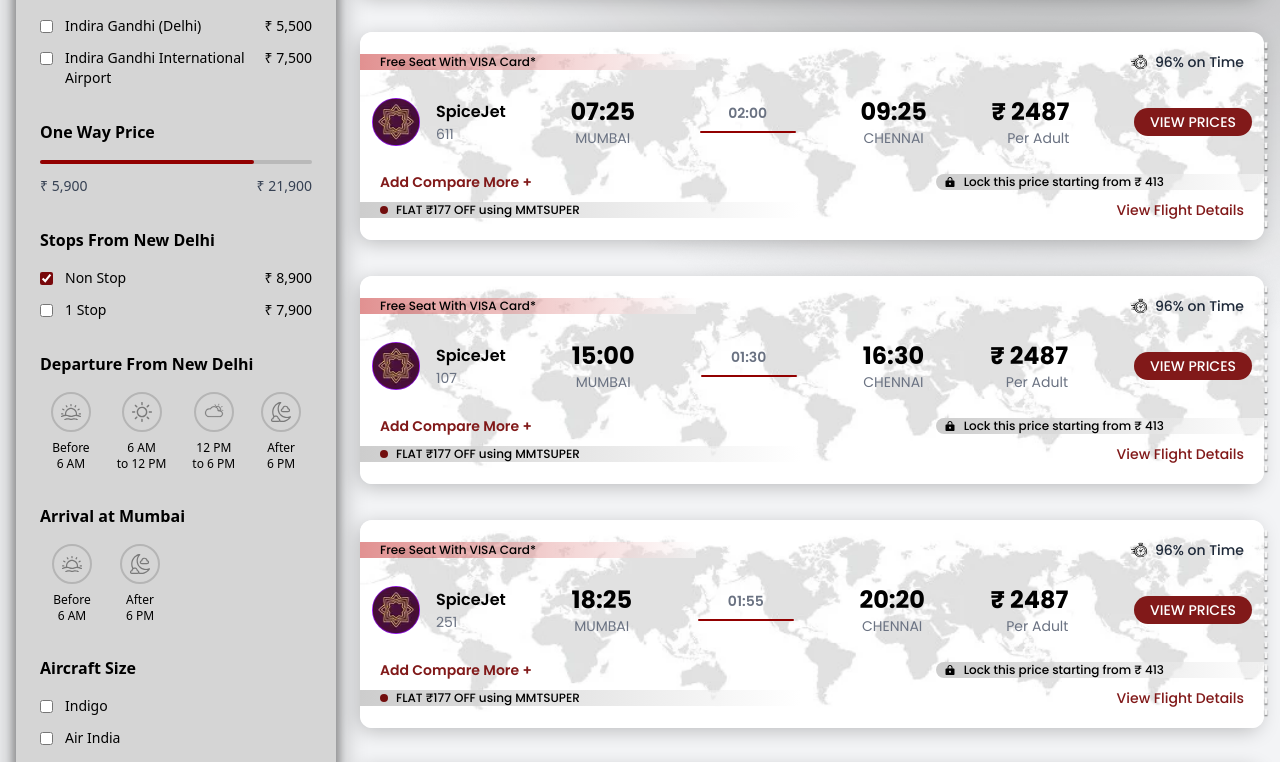
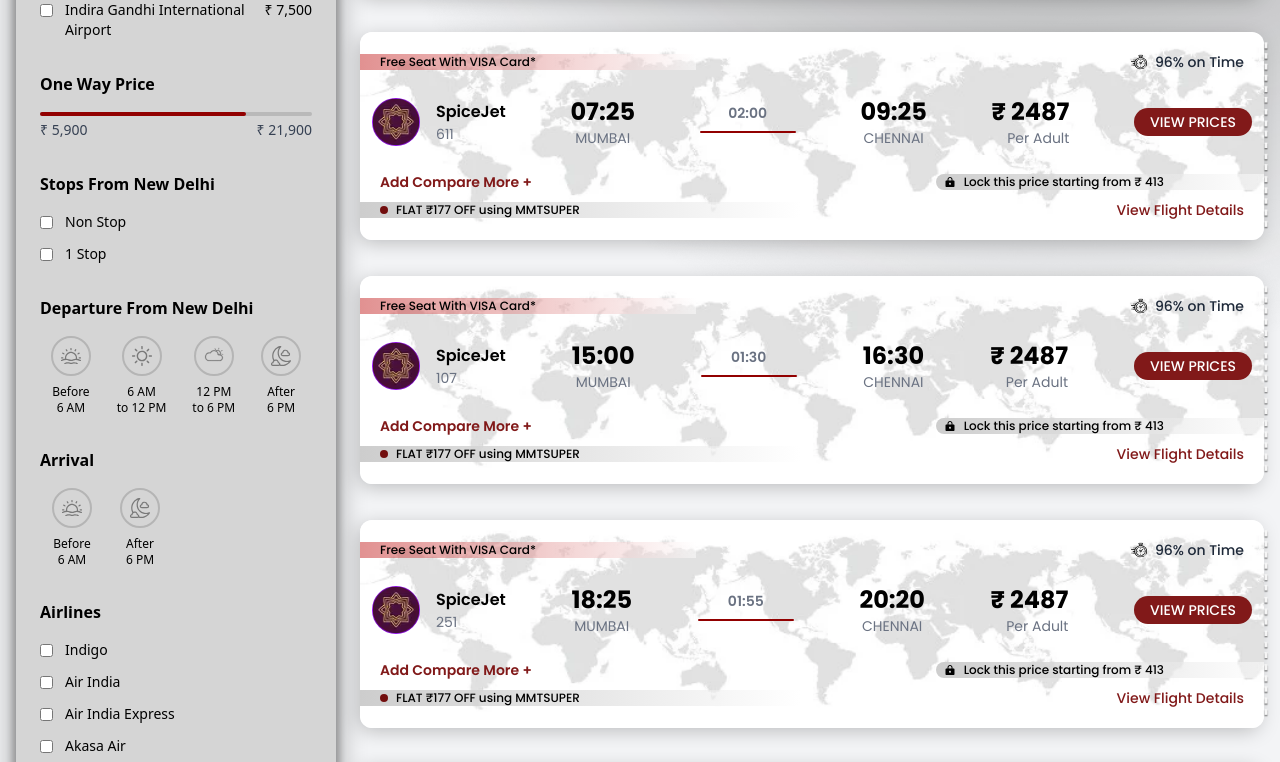
Before and after one commit to adarshjoshi13/skyvoo, a React (Vite) app: page /search-results in a window 1280 px wide. Shown: the part 633-1395 px from the top of the page. Built offline with nearby package versions, Linux system fonts and the light colour scheme.

Commit message:
context added with all of the old functionalities and code

```diff
--- a/src/App.jsx
+++ b/src/App.jsx
@@ -4,16 +4,25 @@
 import FlightResults from './pages/FlightResults';
 import CompareFlights from './pages/CompareFlights';
 import ReviewDetails from './pages/ReviewDetails';
+import { FlightFilterProvider } from './contexts/FlightFilterContext.jsx'
 
 function App() {
   return (
     <Router>
       <Routes>
         <Route path="/" element={<Home />} />
-        <Route path="/search-results" element={<FlightResults />} />
+        <Route
+          path="/search-results"
+          element={
+            <FlightFilterProvider>
+              <FlightResults />
+            </FlightFilterProvider>
+          }
+        />
         <Route path="/compare-flights" element={<CompareFlights />} />
         <Route path="/review-details" element={<ReviewDetails />} />
       </Routes>
+
     </Router>
   );
 }
--- a/src/components/FlightResults/Filters.jsx
+++ b/src/components/FlightResults/Filters.jsx
@@ -1,9 +1,10 @@
-import React, { useRef, useState } from 'react'
+import React, { useRef, useState, useEffect } from 'react';
 import { X } from 'lucide-react';
 import Sunrise from '@/assets/vectors/sunrise.svg';
 import Sunnyday from '@/assets/vectors/sunnyday.svg';
 import Afternoon from '@/assets/vectors/afternoon.svg';
 import Night from '@/assets/vectors/night.svg';
+import { useFlightFilters } from '../../contexts/FlightFilterContext';
 
 const PopularFilters = [
     { label: 'Non Stop', price: 5500 },
@@ -20,34 +21,45 @@
 const DepartureAirports = [
     { label: 'Indira Gandhi (Delhi)', price: 5500 },
     { label: 'Indira Gandhi International Airport', price: 7500 },
-]
+];
 
 const Stops = [
     { label: 'Non Stop', price: 8900 },
     { label: '1 Stop', price: 7900 },
-]
+];
 
-const Airlines = ['Indigo', 'Air India', 'Air India Express', 'Akasa Air', 'SpiceJet']
+const Airlines = ['Indigo', 'Air India', 'Air India Express', 'Akasa Air', 'SpiceJet'];
 
 const AircraftSize = [
     { label: 'Small / Mid - Size Aircraft', price: 5010 },
     { label: 'Large Aircraft', price: 9478 },
-]
+];
 
 function Filters() {
+    const {
+        selectedStops,
+        setSelectedStops,
+        selectedAirlines,
+        setSelectedAirlines,
+        selectedAircraftSizes,
+        setSelectedAircraftSizes,
+        selectedPriceRange,
+        setSelectedPriceRange,
+    } = useFlightFilters();
+
     const [showAll, setShowAll] = useState(false);
-    const [selected, setSelected] = useState(['Non Stop']);
     const [departure, setDeparture] = useState(null);
     const [arrival, setArrival] = useState(null);
 
     const visibleFilters = showAll ? PopularFilters : PopularFilters.slice(0, 4);
     const remainingCount = PopularFilters.length - 4;
 
-    const [value, setValue] = useState(18500);
+    const [value, setValue] = useState(selectedPriceRange[0]);
     const [isDragging, setIsDragging] = useState(false);
     const sliderRef = useRef(null);
     const minValue = 5900;
     const maxValue = 21900;
+    const [prevValue, setPrevValue] = useState(18500);
 
     const updateValue = (clientX) => {
         if (!sliderRef.current) return;
@@ -55,8 +67,10 @@
         const rect = sliderRef.current.getBoundingClientRect();
         const clickX = clientX - rect.left;
         const percentage = Math.max(0, Math.min(1, clickX / rect.width));
-        const newValue = minValue + (maxValue - minValue) * percentage;
-        setValue(Math.round(newValue));
+        const newValue = Math.round(minValue + (maxValue - minValue) * percentage);
+
+        setPrevValue(value);
+        setValue(newValue);
     };
 
     const handleMouseDown = (e) => {
@@ -65,22 +79,16 @@
     };
 
     const handleMouseMove = (e) => {
-        if (isDragging) {
-            updateValue(e.clientX);
-        }
+        if (isDragging) updateValue(e.clientX);
     };
 
-    const handleMouseUp = () => {
-        setIsDragging(false);
-    };
+    const handleMouseUp = () => setIsDragging(false);
 
-    // Add event listeners for mouse move and up on the document
-    React.useEffect(() => {
+    useEffect(() => {
         if (isDragging) {
             document.addEventListener('mousemove', handleMouseMove);
             document.addEventListener('mouseup', handleMouseUp);
         }
-
         return () => {
             document.removeEventListener('mousemove', handleMouseMove);
             document.removeEventListener('mouseup', handleMouseUp);
@@ -89,29 +97,54 @@
 
     const percentage = ((value - minValue) / (maxValue - minValue)) * 100;
 
-    // Toggle when a checkbox is clicked
-    const toggleFilter = (label) => {
-        setSelected((prev) =>
-            prev.includes(label)
-                ? prev.filter((f) => f !== label)
-                : [...prev, label]
+    const toggleStopFilter = (label) => {
+        setSelectedStops(prev =>
+            prev.includes(label) ? prev.filter(f => f !== label) : [...prev, label]
         );
     };
 
-    // Remove when the X on a tag is clicked
-    const removeFilter = (label) => {
-        setSelected((prev) => prev.filter((f) => f !== label));
+    const toggleAirlineFilter = (label) => {
+        setSelectedAirlines(prev =>
+            prev.includes(label) ? prev.filter(f => f !== label) : [...prev, label]
+        );
+    };
+
+    const toggleAircraftFilter = (label) => {
+        setSelectedAircraftSizes(prev =>
+            prev.includes(label) ? prev.filter(f => f !== label) : [...prev, label]
+        );
     };
 
     const clearAllFilters = () => {
-        setSelected([]);
+        setSelectedStops([]);
+        setSelectedAirlines([]);
+        setSelectedAircraftSizes([]);
+        setSelectedPriceRange([0, maxValue]);
+        setDeparture(null);
+        setArrival(null);
+    };
+
+    const selected = [
+        ...selectedStops,
+        ...selectedAirlines,
+        ...selectedAircraftSizes,
+        departure,
+        arrival
+    ].filter(Boolean);
+
+    const removeFilter = (filter) => {
+        if (selectedStops.includes(filter)) setSelectedStops(prev => prev.filter(f => f !== filter));
+        else if (selectedAirlines.includes(filter)) setSelectedAirlines(prev => prev.filter(f => f !== filter));
+        else if (selectedAircraftSizes.includes(filter)) setSelectedAircraftSizes(prev => prev.filter(f => f !== filter));
+        else if (departure === filter) setDeparture(null);
+        else if (arrival === filter) setArrival(null);
     };
 
 
     return (
         <div className="w-80 bg-[#D5D5D5] rounded-lg shadow-sm px-6 pb-6 pt-3 h-fit filters"
-            style={{ boxShadow: '0px 3px 22.3px 10px rgba(0, 0, 0, 0.2), 0px 4px 6.1px 4px rgba(0, 0, 0, 0.25)' }}
-        >
+            style={{ boxShadow: '0px 3px 22.3px 10px rgba(0,0,0,0.2),0px 4px 6.1px 4px rgba(0,0,0,0.25)' }}>
+
             <div className="flex items-center justify-between mb-6">
                 <h3 className="text-lg font-semibold secondary-font">Applied Filters</h3>
                 <button className="cursor-pointer text-[#78080B] text-sm font-medium hover:underline" onClick={clearAllFilters}>CLEAR ALL</button>
@@ -140,6 +173,7 @@
                 </div>
             )}
 
+
             {/* Popular Filters */}
             <div className="mb-8">
                 <h4 className="font-semibold mb-4">Popular Filters</h4>
@@ -149,8 +183,11 @@
                             <span className="flex items-center">
                                 <input
                                     type="checkbox"
-                                    checked={selected.includes(label)}
-                                    onChange={() => toggleFilter(label)}
+                                    checked={selectedStops.includes(label) || selectedAirlines.includes(label)}
+                                    onChange={() => {
+                                        if (Stops.some(s => s.label === label)) toggleStopFilter(label);
+                                        else toggleAirlineFilter(label);
+                                    }}
                                     className="mr-3 cursor-pointer accent-red-600"
                                 />
                                 {label}
@@ -158,12 +195,9 @@
                             {price && <span>₹ {price.toLocaleString()}</span>}
                         </label>
                     ))}
-
                     {!showAll && remainingCount > 0 && (
-                        <button
-                            onClick={() => setShowAll(true)}
-                            className="cursor-pointer text-[#78080B] font-medium hover:underline"
-                        >
+                        <button onClick={() => setShowAll(true)}
+                            className="cursor-pointer text-[#78080B] font-medium hover:underline">
                             + {remainingCount} more
                         </button>
                     )}
@@ -179,8 +213,12 @@
                             <label className="flex items-start gap-3 flex-1">
                                 <input
                                     type="checkbox"
-                                    checked={selected.includes(label)}
-                                    onChange={() => toggleFilter(label)}
+                                    checked={selectedStops.includes(label)} // use context state
+                                    onChange={() => {
+                                        setSelectedStops(prev =>
+                                            prev.includes(label) ? prev.filter(f => f !== label) : [...prev, label]
+                                        );
+                                    }}
                                     className="mt-1 cursor-pointer accent-red-600"
                                 />
                                 <span>{label}</span>
@@ -191,16 +229,12 @@
                 </div>
             </div>
 
-            {/* One Way Price */}
+            {/* Price Slider */}
             <div className="mb-8">
-                <div className="max-w-md mx-auto">
-                    <h4 className="font-semibold mb-4 text-black">One Way Price</h4>
-
-                    <div className="space-y-3">
-                        {/* Custom Range Slider - NO HANDLE */}
+                <h4 className="font-semibold mb-4">One Way Price</h4>
                 <div
+                    className="relative h-1 bg-[#B9B9B9] rounded-sm cursor-pointer select-none"
                     ref={sliderRef}
-                            className="relative h-1 bg-[#B9B9B9] rounded-sm cursor-pointer select-none"
                     onMouseDown={handleMouseDown}
                 >
                     {/* Red Progress Track */}
@@ -216,170 +250,118 @@
                             style={{ left: `${percentage}%` }}
                         >
                             ₹ {value.toLocaleString()}
-                                    {/* Arrow pointing down */}
                             <div className="absolute top-full left-1/2 transform -translate-x-1/2 w-0 h-0 border-l-4 border-r-4 border-t-4 border-l-transparent border-r-transparent border-t-gray-800"></div>
                         </div>
                     )}
+
                 </div>
-
-                        {/* Price Labels */}
-                        <div className="flex justify-between text-sm text-gray-700">
+                <div className="flex justify-between text-sm text-gray-700 mt-1">
                     <span>₹ {minValue.toLocaleString()}</span>
                     <span>₹ {maxValue.toLocaleString()}</span>
                 </div>
             </div>
+
+            {/* Stops */}
+            <div className="mb-8">
+                <h4 className="font-semibold mb-4">Stops From New Delhi</h4>
+                <div className="space-y-3 text-sm">
+                    {Stops.map(({ label }) => (
+                        <label key={label} className="flex items-center justify-between">
+                            <span className="flex items-center">
+                                <input
+                                    type="checkbox"
+                                    checked={selectedStops.includes(label)}
+                                    onChange={() => toggleStopFilter(label)}
+                                    className="mr-3 cursor-pointer accent-red-600"
+                                />
+                                {label}
+                            </span>
+                        </label>
+                    ))}
                 </div>
             </div>
 
-            {/* Stops From New Delhi */}
+
+            {/* Departure */}
             <div className="mb-8">
-                <h4 className="font-semibold mb-4">Stops From New  Delhi</h4>
-                <div className="space-y-3 text-sm">
-                    {Stops.map(({ label, price }) => (
-                        <div key={label} className="flex justify-between items-start w-full">
-                            <label className="flex items-start gap-3 flex-1">
-                                <input
-                                    type="checkbox"
-                                    checked={selected.includes(label)}
-                                    onChange={() => toggleFilter(label)}
-                                    className="mt-1 cursor-pointer accent-red-600"
+                <h4 className="font-semibold mb-4">Departure From New Delhi</h4>
+                <div className="flex flex-row justify-around gap-1 flex-wrap">
+                    {[
+                        { label: "Early Morning", icon: Sunrise, lines: ["Before", "6 AM"] },
+                        { label: "Morning", icon: Sunnyday, lines: ["6 AM", "to 12 PM"] },
+                        { label: "Afternoon", icon: Afternoon, lines: ["12 PM", "to 6 PM"] },
+                        { label: "Night", icon: Night, lines: ["After", "6 PM"] }
+                    ].map(({ label, icon, lines }) => (
+                        <div
+                            key={label}
+                            onClick={() => setDeparture(label)}
+                            className="cursor-pointer text-center flex flex-col items-center"
+                        >
+                            <div className={`w-10 h-10 rounded-full p-2 flex items-center justify-center mb-2 transition-colors duration-200 ${departure === label ? 'bg-[#78080B]' : 'border-[#B5B5B5] border-2 border-solid'}`}>
+                                <img
+                                    src={icon}
+                                    alt={label}
+                                    className={departure === label ? 'filter invert brightness-0' : ''}
                                 />
-                                <span>{label}</span>
-                            </label>
-                            {price && <span className="ml-3 flex-shrink-0">₹ {price.toLocaleString()}</span>}
+                            </div>
+                            <div className="text-xs font-medium text-center">
+                                {lines.map((line, idx) => (
+                                    <div key={idx}>{line}</div>
+                                ))}
+                            </div>
                         </div>
                     ))}
                 </div>
             </div>
 
-            {/* Departure Times */}
+
+            {/* Arrival */}
             <div className="mb-8">
-                <h4 className="font-semibold mb-4">Departure From New Delhi</h4>
-                <div className="flex flex-row justify-around gap-1 flex-wrap">
-
-                    {/* Early Morning */}
+                <h4 className="font-semibold mb-4">Arrival</h4>
+                <div className="flex flex-row justify-start gap-1 flex-wrap">
+                    {[
+                        { label: "Early Morning", icon: Sunrise, lines: ["Before", "6 AM"] },
+                        { label: "Night", icon: Night, lines: ["After", "6 PM"] }
+                    ].map(({ label, icon, lines }) => (
                         <div
-                        onClick={() => setDeparture("Early Morning")}
-                        className="cursor-pointer text-center flex flex-col items-center"
+                            key={label}
+                            onClick={() => setArrival(label)}
+                            className="mx-3 cursor-pointer text-center flex flex-col items-center"
                         >
-                        <div className={`w-10 h-10 rounded-full p-2 flex items-center justify-center mb-2 transition-colors duration-200  ${departure === "Early Morning" ? "bg-[#78080B]" : "border-[#B5B5B5] border-2 border-solid"}`}>
+                            <div className={`w-10 h-10 rounded-full p-2 flex items-center justify-center mb-2 transition-colors duration-200 ${arrival === label ? 'bg-[#78080B]' : 'border-[#B5B5B5] border-2 border-solid'}`}>
                                 <img
-                                src={Sunrise}
-                                alt="sunrise img"
-                                className={departure === "Early Morning" ? "filter invert brightness-0" : ""}
+                                    src={icon}
+                                    alt={label}
+                                    className={arrival === label ? 'filter invert brightness-0' : ''}
                                 />
                             </div>
                             <div className="text-xs font-medium text-center">
-                            Before <br /> 6 AM
+                                {lines.map((line, idx) => (
+                                    <div key={idx}>{line}</div>
+                                ))}
+                            </div>
+                        </div>
+                    ))}
                 </div>
             </div>
 
-                    {/* Morning */}
-                    <div
-                        onClick={() => setDeparture("Morning")}
-                        className="cursor-pointer text-center flex flex-col items-center"
-                    >
-                        <div className={`w-10 h-10 rounded-full p-2 flex items-center justify-center mb-2 transition-colors duration-200  ${departure === "Morning" ? "bg-[#78080B]" : "border-[#B5B5B5] border-2 border-solid"}`}>
-                            <img
-                                src={Sunnyday}
-                                alt="sunnyday img"
-                                className={departure === "Morning" ? "filter invert brightness-0" : ""}
-                            />
-                        </div>
-                        <div className="text-xs font-medium text-center">
-                            6 AM <br /> to 12 PM
-                        </div>
-                    </div>
-
-                    {/* Afternoon */}
-                    <div
-                        onClick={() => setDeparture("Afternoon")}
-                        className="cursor-pointer text-center flex flex-col items-center"
-                    >
-                        <div className={`w-10 h-10 rounded-full p-2 flex items-center justify-center mb-2 transition-colors duration-200  ${departure === "Afternoon" ? "bg-[#78080B]" : "border-[#B5B5B5] border-2 border-solid"}`}>
-                            <img
-                                src={Afternoon}
-                                alt="afternoon img"
-                                className={departure === "Afternoon" ? "filter invert brightness-0" : ""}
-                            />
-                        </div>
-                        <div className="text-xs font-medium text-center">
-                            12 PM <br /> to 6 PM
-                        </div>
-                    </div>
-
-                    {/* Night */}
-                    <div
-                        onClick={() => setDeparture("Night")}
-                        className="cursor-pointer text-center flex flex-col items-center"
-                    >
-                        <div className={`w-10 h-10 rounded-full p-2 flex items-center justify-center mb-2 transition-colors duration-200  ${departure === "Night" ? "bg-[#78080B]" : "border-[#B5B5B5] border-2 border-solid"}`}>
-                            <img
-                                src={Night}
-                                alt="night img"
-                                className={departure === "Night" ? "filter invert brightness-0" : ""}
-                            />
-                        </div>
-                        <div className="text-xs font-medium text-center">
-                            After <br /> 6 PM
-                        </div>
-                    </div>
-
-                </div>
-            </div>
-
-            {/* Arrival Times */}
-            <div className="mb-8">
-                <h4 className="font-semibold mb-4">Arrival at Mumbai</h4>
-                <div className="flex flex-row justify-start gap-1 flex-wrap">
-
-                    {/* Early Morning */}
-                    <div onClick={() => setArrival("Early Morning")} className="cursor-pointer text-center flex flex-col items-center mx-3" >
-                        <div className={`w-10 h-10 rounded-full p-2 flex items-center justify-center mb-2 transition-colors duration-200  ${arrival === "Early Morning" ? "bg-[#78080B]" : "border-[#B5B5B5] border-2 border-solid"}`}>
-                            <img
-                                src={Sunrise}
-                                alt="sunrise img"
-                                className={arrival === "Early Morning" ? "filter invert brightness-0" : ""}
-                            />
-                        </div>
-                        <div className="text-xs font-medium text-center">
-                            Before <br /> 6 AM
-                        </div>
-                    </div>
-
-                    {/* Night */}
-                    <div onClick={() => setArrival("Night")} className="cursor-pointer text-center flex flex-col items-center mx-3" >
-                        <div className={`w-10 h-10 rounded-full p-2 flex items-center justify-center mb-2 transition-colors duration-200  ${arrival === "Night" ? "bg-[#78080B]" : "border-[#B5B5B5] border-2 border-solid"}`}>
-                            <img
-                                src={Night}
-                                alt="night img"
-                                className={arrival === "Night" ? "filter invert brightness-0" : ""}
-                            />
-                        </div>
-                        <div className="text-xs font-medium text-center">
-                            After <br /> 6 PM
-                        </div>
-                    </div>
-
-                </div>
-            </div>
 
             {/* Airlines */}
             <div className="mb-8">
-                <h4 className="font-semibold mb-4">Aircraft Size</h4>
+                <h4 className="font-semibold mb-4">Airlines</h4>
                 <div className="space-y-3 text-sm">
-                    {Airlines.map((e) => (
-                        <div key={e} className="flex justify-between items-start w-full">
-                            <label className="flex items-start gap-3 flex-1">
+                    {Airlines.map((airline) => (
+                        <label key={airline} className="flex items-center justify-between">
+                            <span className="flex items-center">
                                 <input
                                     type="checkbox"
-                                    checked={selected.includes(e)}
-                                    onChange={() => toggleFilter(e)}
-                                    className="mt-1 cursor-pointer accent-red-600"
+                                    checked={selectedAirlines.includes(airline)}
+                                    onChange={() => toggleAirlineFilter(airline)}
+                                    className="mr-3 cursor-pointer accent-red-600"
                                 />
-                                <span>{e}</span>
+                                {airline}
+                            </span>
                         </label>
-                        </div>
                     ))}
                 </div>
             </div>
@@ -393,9 +375,9 @@
                             <label className="flex items-start gap-3 flex-1">
                                 <input
                                     type="checkbox"
-                                    checked={selected.includes(label)}
-                                    onChange={() => toggleFilter(label)}
-                                    className="mt-1 accent-red-600"
+                                    checked={selectedAircraftSizes.includes(label)} // using context for selected airlines/facility
+                                    onChange={() => toggleAircraftFilter(label)}
+                                    className="mt-1 cursor-pointer accent-red-600"
                                 />
                                 <span>{label}</span>
                             </label>
@@ -404,8 +386,6 @@
                     ))}
                 </div>
             </div>
-
-
         </div>
     )
 }
--- /dev/null
+++ b/src/contexts/FlightFilterContext.jsx
@@ -0,0 +1,27 @@
+import { createContext, useContext, useState } from "react";
+
+const FlightFilterContext = createContext();
+
+export const FlightFilterProvider = ({ children }) => {
+    const [selectedStops, setSelectedStops] = useState([]);
+    const [selectedAirlines, setSelectedAirlines] = useState([]);
+    const [selectedAircraftSizes, setSelectedAircraftSizes] = useState([]);
+    const [selectedPriceRange, setSelectedPriceRange] = useState([18000, Infinity]);
+
+    return (
+        <FlightFilterContext.Provider value={{
+            selectedStops,
+            setSelectedStops,
+            selectedAirlines,
+            setSelectedAirlines,
+            selectedAircraftSizes,
+            setSelectedAircraftSizes,
+            selectedPriceRange,
+            setSelectedPriceRange
+        }}>
+            {children}
+        </FlightFilterContext.Provider>
+    );
+};
+
+export const useFlightFilters = () => useContext(FlightFilterContext);
```
Also changed, not shown: src/pages/FlightResults.jsx (+10 -12 lines). Lines whose indentation alone changed are shown as unchanged.
